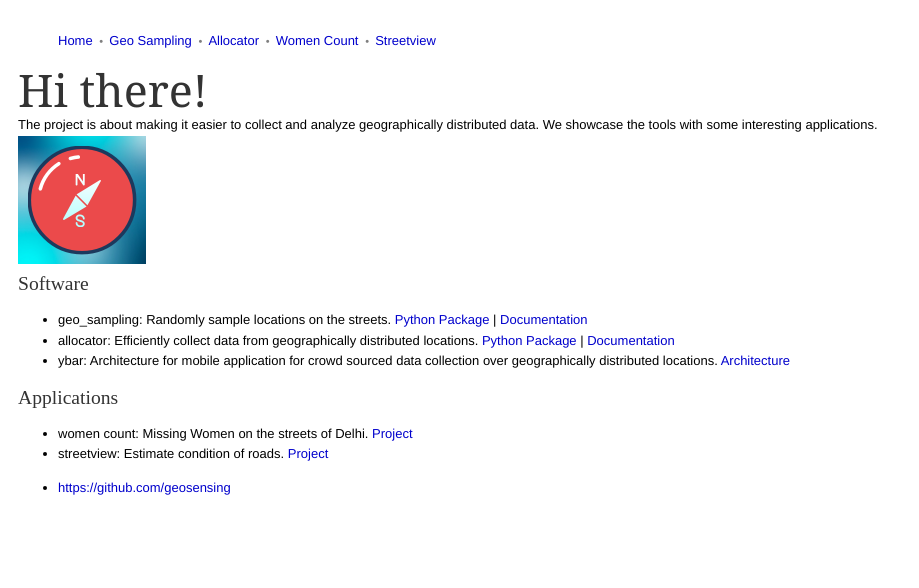
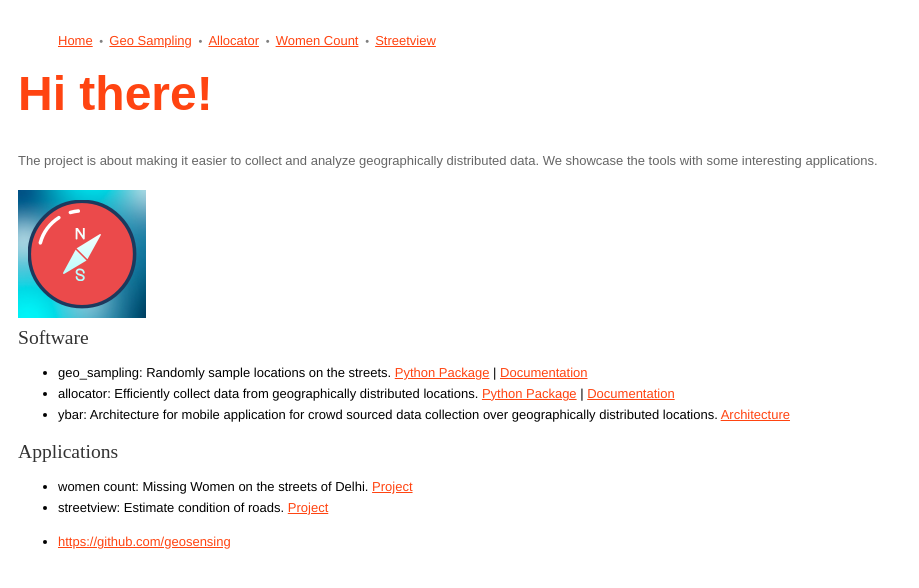
Before and after one commit to geosensing/geosensing.github.io, a Jekyll site: the page built from index.html, in a window 1280 px wide. Shown: the top 588 px of the page, without its empty margins (0-919 px from the left). Built offline with Jekyll 4.4.1, drawn with Linux system fonts in a browser that asks for light colours; some web fonts are replaced.

Commit message:
better style

```diff
--- a/css/main.css
+++ b/css/main.css
@@ -37,12 +37,6 @@ body {
          url('../fonts/clarendonfs-bold.svg#webfontI7XVJ1Zh') format('svg'); /* Legacy iOS */
 }
 
-h1 {
-    color: #333333;
-    font: 3.2rem/1.10 clarendonLight, Georgia;
-    letter-spacing: 0;
-    margin: 0;
-}
 
 h2 {
     color: #333333;
@@ -80,14 +74,31 @@ p {
     line-height: 1.6rem;
 }
 
-a {
-    text-decoration: none;
-    color: #0000cc;
-}
+h1 { color: #ff4411; font-size: 48px; font-family: 'Signika', sans-serif; padding-bottom: 10px; }
 
-a:hover {
-    text-decoration: none;
-}
+
+p { font-family: 'Inder', sans-serif; line-height: 28px; margin-bottom: 15px; color: #666; }
+
+
+a { color: #ff4411; transition: .5s; -moz-transition: .5s; -webkit-transition: .5s; -o-transition: .5s; }
+
+
+a:hover { color: #a03c21 }
+
+
+.date { float: left }
+
+
+.author { float: right }
+
+
+.entry-content { border-bottom: 3px solid #666; padding: 0 0 15px 0; margin-bottom: 8px; }
+
+
+.meta-info { padding: 5px; overflow: hidden; }
+
+
+.meta-info p { font-family: 'Fenix', serif; font-style: italic; color: #666; font-size: 16px; }
 
 .list-horizontal li {
     display:inline-block;
```
